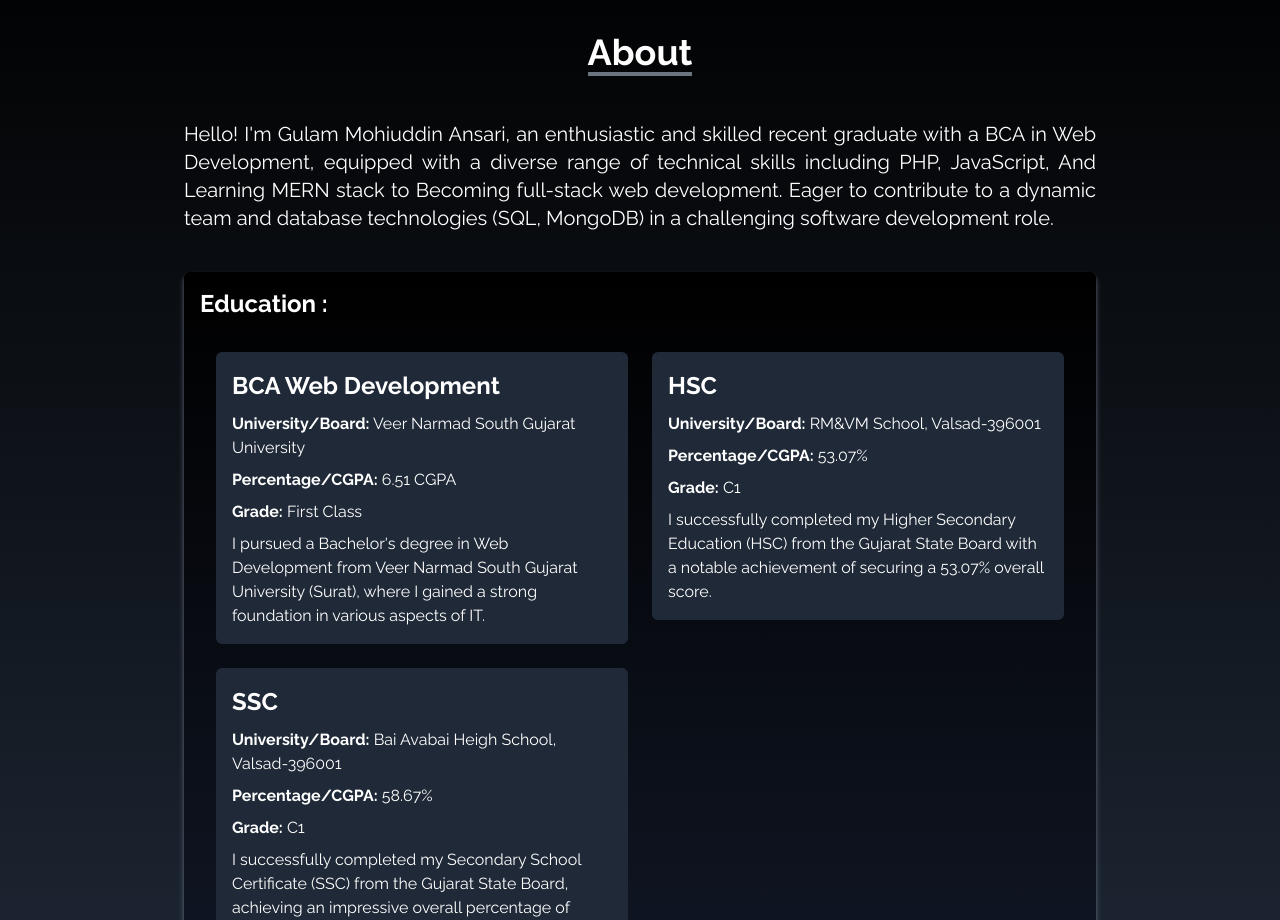
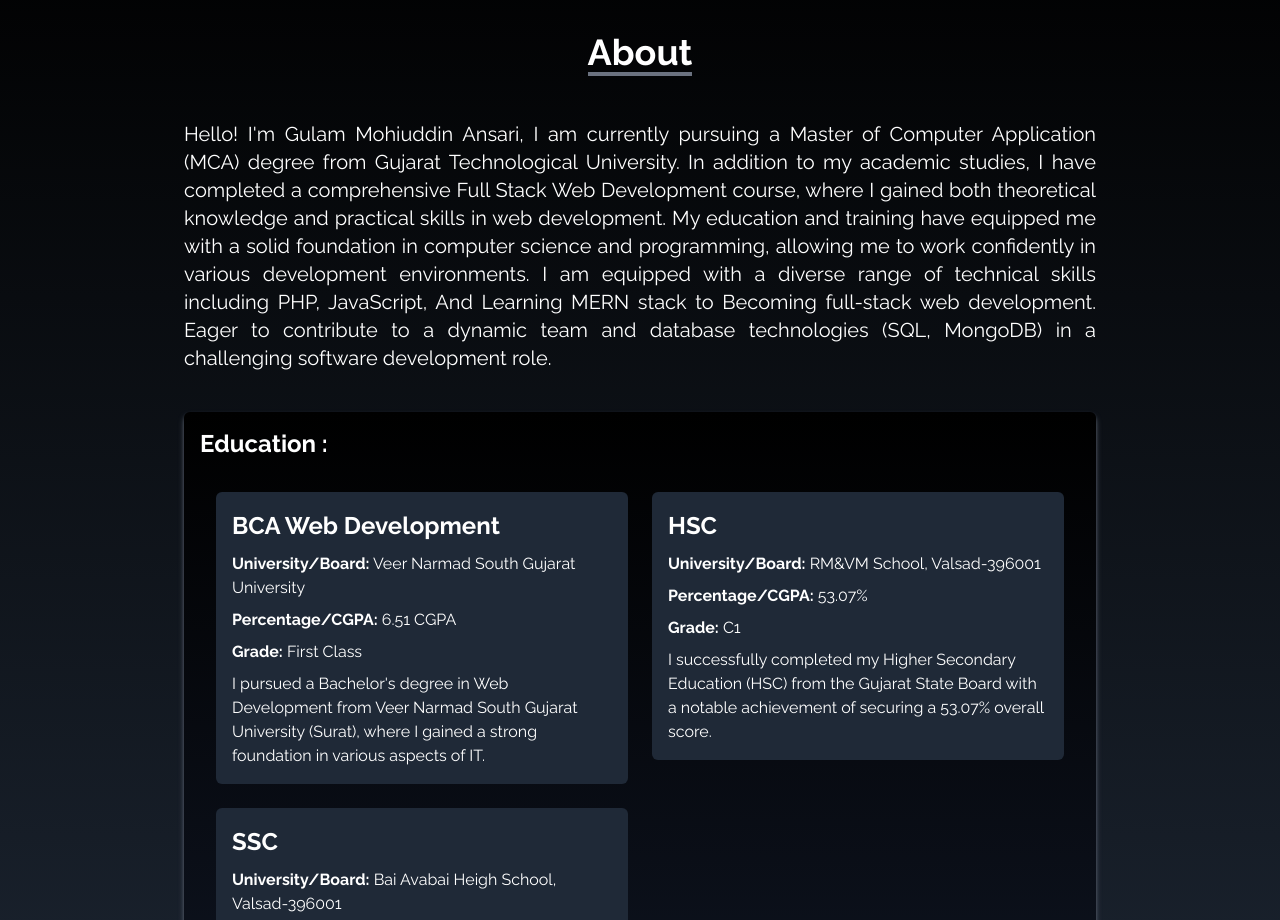
Before and after one commit to GulammohiuddinAnsari/Portfolio, a React (Create React App) app: page / in a window 1280 px wide. Shown: the part 880-1800 px from the top of the page. Built offline with nearby package versions, Linux system fonts and the light colour scheme.

Commit message:
Updated bio

```diff
--- a/src/Components/Data/Data.js
+++ b/src/Components/Data/Data.js
@@ -12,12 +12,11 @@ export const domainList = [
 ]
 
 export const Personal_Description = `
-Hello! I'm Gulam Mohiuddin Ansari, an enthusiastic and skilled recent graduate
-          with a BCA in Web Development, equipped with a diverse range
-          of technical skills including PHP, JavaScript, And Learning MERN stack
-          to Becoming full-stack web development. Eager to contribute
-          to a dynamic team and database technologies (SQL, MongoDB)
-          in a challenging software development role.
+Hello! I'm Gulam Mohiuddin Ansari, I am currently pursuing a Master of Computer Application (MCA) degree from Gujarat Technological University. In addition to my academic studies, I have completed a comprehensive Full Stack Web Development course, where I gained both theoretical knowledge and practical skills in web development. My education and training have equipped me with a solid foundation in computer science and programming, allowing me to work confidently in various development environments. I am equipped with a diverse range
+of technical skills including PHP, JavaScript, And Learning MERN stack
+to Becoming full-stack web development. Eager to contribute
+to a dynamic team and database technologies (SQL, MongoDB)
+in a challenging software development role.
 `
 
 
```
